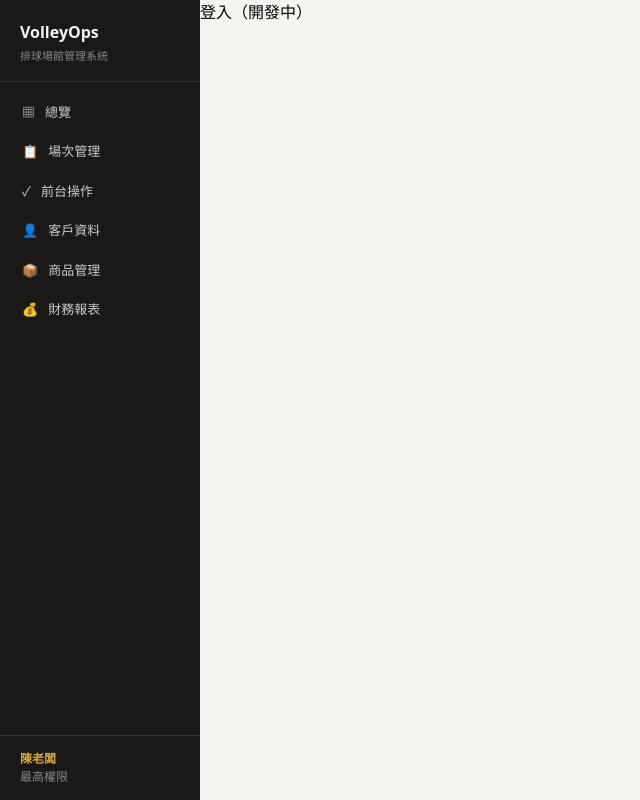
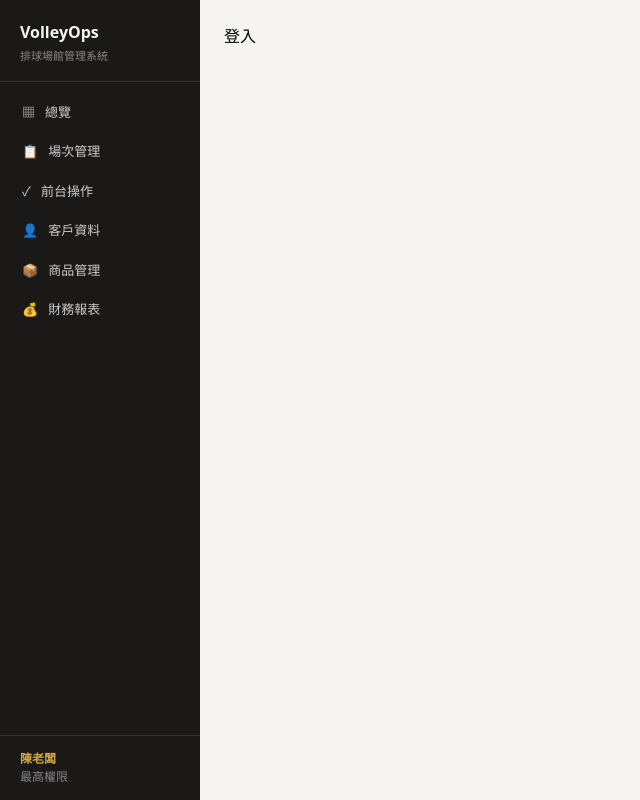
Before and after one commit to ChengEnLu252/volleyball-erp, a Next.js app: page /login in a window 1280 px wide. Shown: the whole page, without its empty margins (0-640 px from the left). Built offline with nearby package versions, Linux system fonts and the light colour scheme.

Commit message:
fix: fill empty pages

```diff
--- a/app/(auth)/login/page.tsx
+++ b/app/(auth)/login/page.tsx
@@ -1,8 +1 @@
-// /login — 登入頁
-export default function LoginPage() {
-  return (
-    <main>
-      <h1>登入（開發中）</h1>
-    </main>
-  )
-}
+export default function LoginPage() { return <div style={{padding:24}}><h1>登入</h1></div> }
--- a/app/audit/page.tsx
+++ b/app/audit/page.tsx
@@ -0,0 +1 @@
+export default function AuditPage() { return <div style={{padding:24}}><h1>操作紀錄</h1><p>開發中</p></div> }
--- a/app/customers/[id]/page.tsx
+++ b/app/customers/[id]/page.tsx
@@ -0,0 +1 @@
+export default function CustomerDetailPage() { return <div style={{padding:24}}><h1>客戶詳情</h1><p>開發中</p></div> }
--- a/app/customers/page.tsx
+++ b/app/customers/page.tsx
@@ -0,0 +1 @@
+export default function CustomersPage() { return <div style={{padding:24}}><h1>客戶資料</h1><p>開發中</p></div> }
--- a/app/finance/page.tsx
+++ b/app/finance/page.tsx
@@ -0,0 +1 @@
+export default function FinancePage() { return <div style={{padding:24}}><h1>財務報表</h1><p>開發中</p></div> }
--- a/app/finance/payments/page.tsx
+++ b/app/finance/payments/page.tsx
@@ -0,0 +1 @@
+export default function PaymentsPage() { return <div style={{padding:24}}><h1>付款明細</h1><p>開發中</p></div> }
--- a/app/products/page.tsx
+++ b/app/products/page.tsx
@@ -0,0 +1 @@
+export default function ProductsPage() { return <div style={{padding:24}}><h1>商品管理</h1><p>開發中</p></div> }
--- a/app/products/transactions/page.tsx
+++ b/app/products/transactions/page.tsx
@@ -0,0 +1 @@
+export default function TransactionsPage() { return <div style={{padding:24}}><h1>商品流向</h1><p>開發中</p></div> }
```
